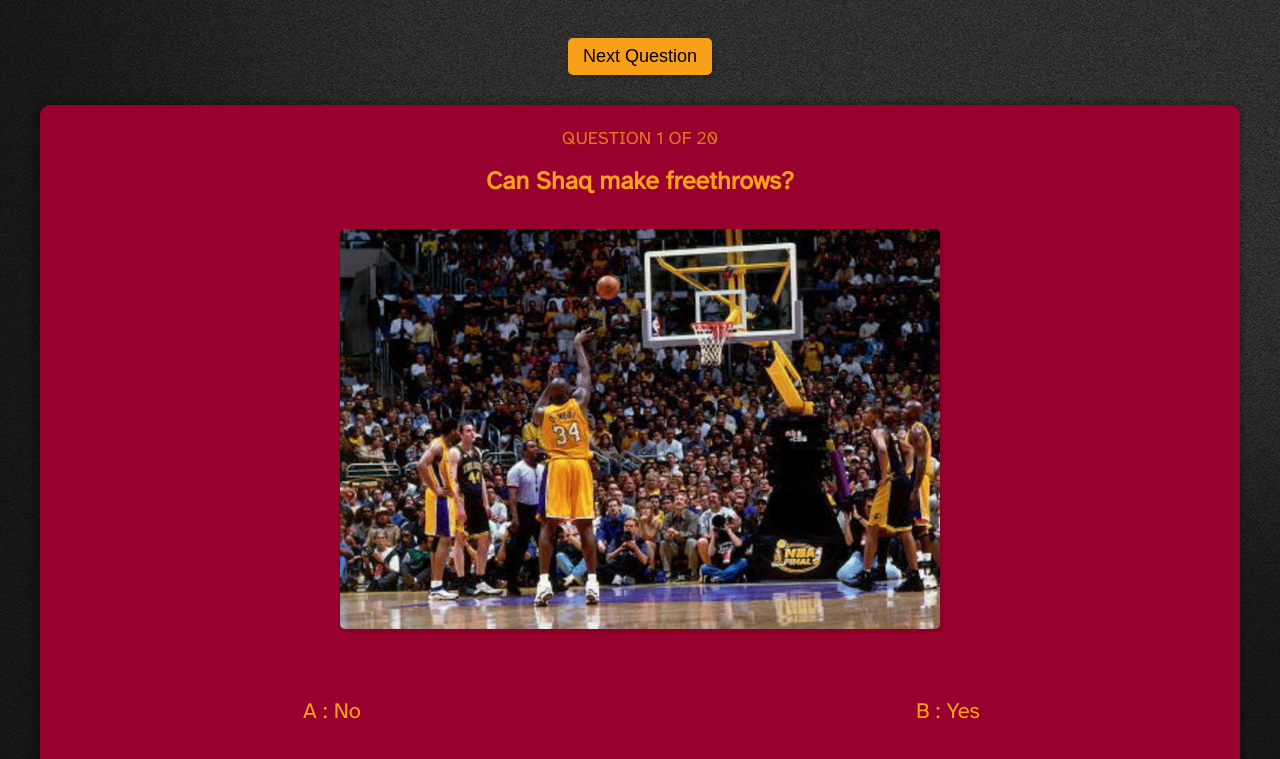
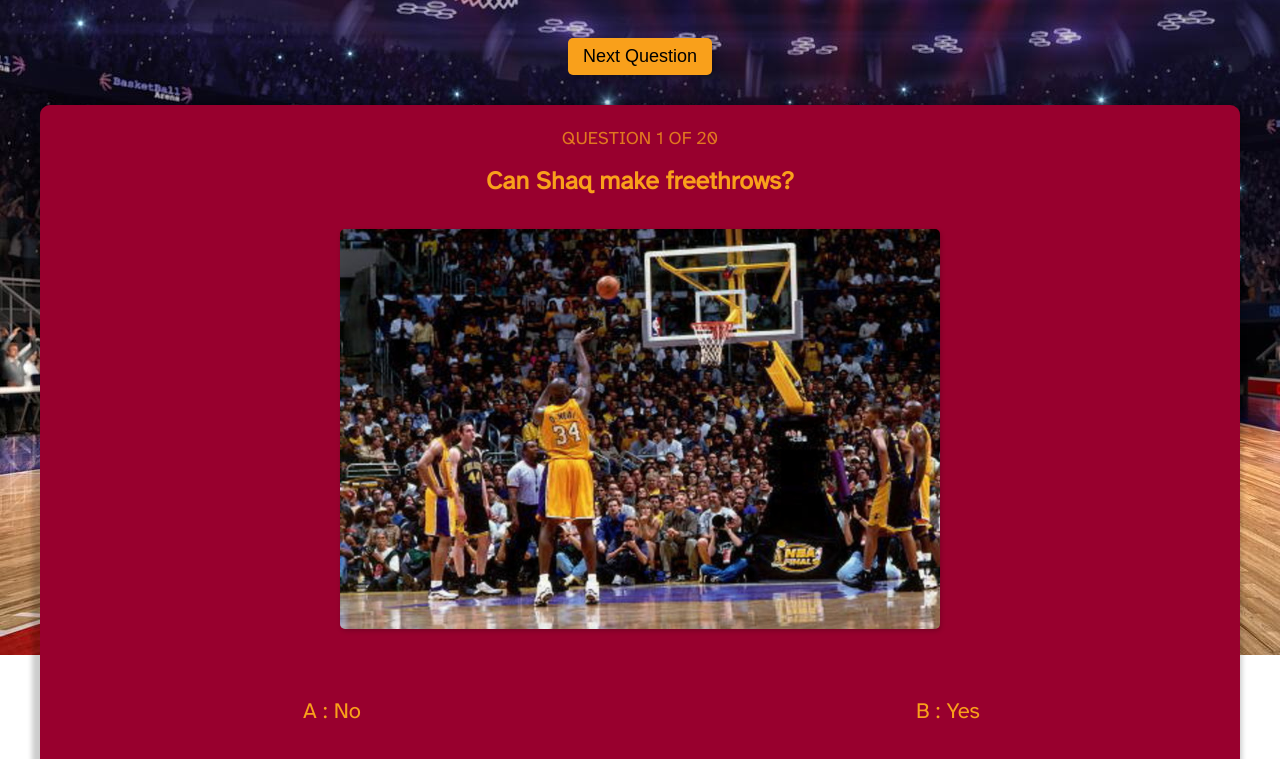
Before and after one commit to akshitagupta15june/Hack-a-Shaq, a website: page index.html in a window 1280 px wide. Shown: the part 145-904 px from the top of the page. Drawn offline with Linux system fonts and the light colour scheme.

Commit message:
Update styles.css

```diff
--- a/css/styles.css
+++ b/css/styles.css
@@ -20,7 +20,7 @@ html {
 body {
   line-height: 1.5;
   box-sizing: border-box;
-  background-image: url("../images/background.jpg");
+  background-image: url("../images/back.jpg");
   background-position: cover;
   min-height: 100vh;
   background-repeat: no-repeat; }
```
